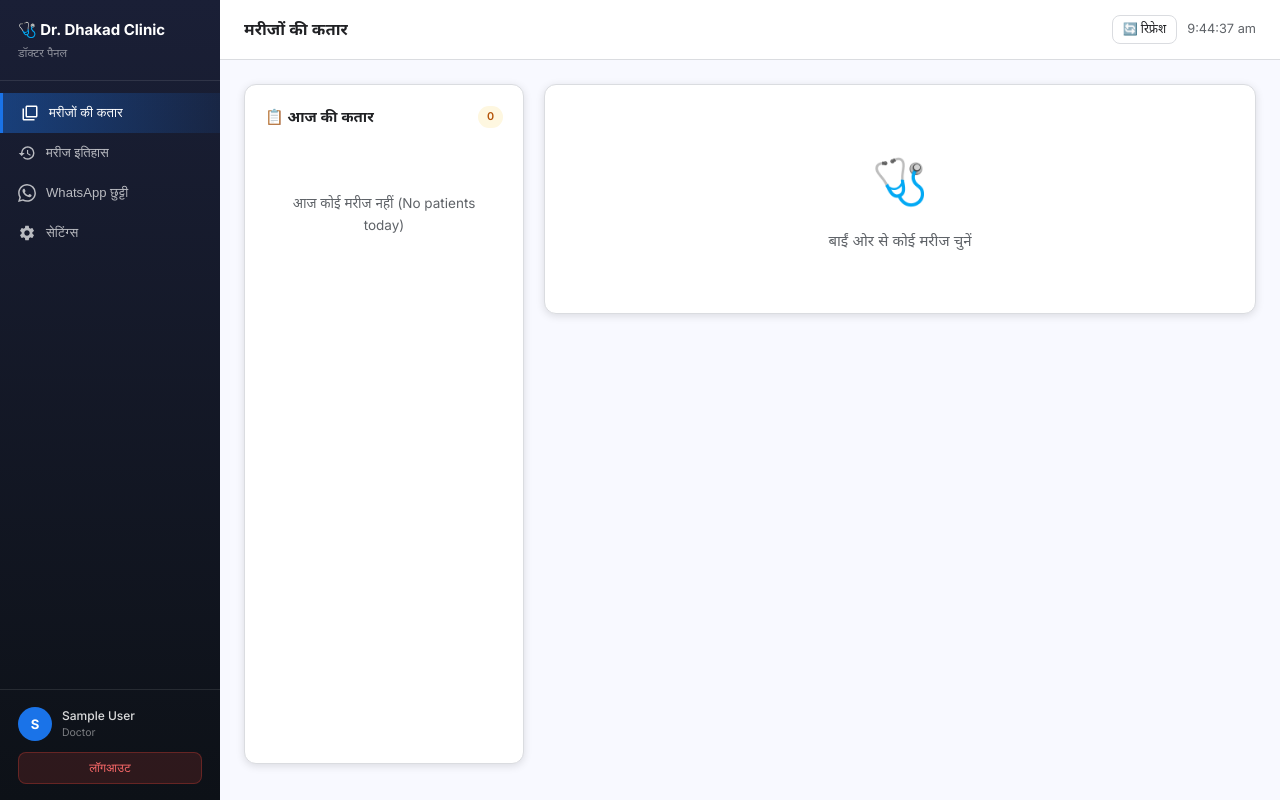
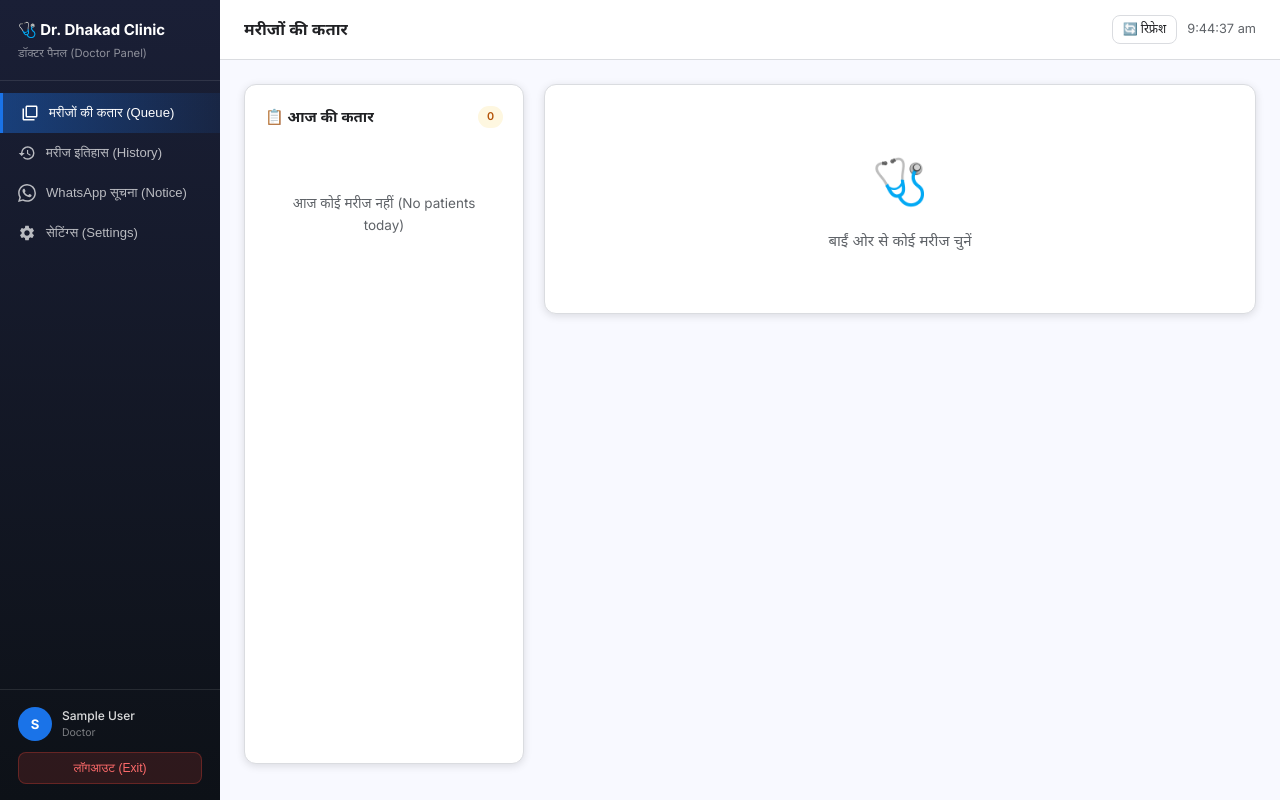
Before and after one commit to schoolus1/dr-dhakad-clinic, a Flask app: page /doctor in a window 1280 px wide. Run offline with Flask 3, Linux system fonts and the light colour scheme; the visitor is signed in with stand-in values (Sample User, id 1); data comes from the database, SQL or seed files in the repository; data that the repository does not hold is empty.

Commit message:
Update doctor sidebar labels to bilingual

```diff
--- a/templates/doctor.html
+++ b/templates/doctor.html
@@ -18,24 +18,24 @@
   <aside class="sidebar" id="sidebar">
     <div class="sidebar-logo">
       <h2>🩺 Dr. Dhakad Clinic</h2>
-      <span>डॉक्टर पैनल</span>
+      <span>डॉक्टर पैनल (Doctor Panel)</span>
     </div>
     <nav class="sidebar-nav">
       <button class="nav-item active" onclick="showSection('queue')" id="nav-queue">
         <svg viewBox="0 0 24 24" fill="currentColor"><path d="M4 6H2v14c0 1.1.9 2 2 2h14v-2H4V6zm16-4H8c-1.1 0-2 .9-2 2v12c0 1.1.9 2 2 2h12c1.1 0 2-.9 2-2V4c0-1.1-.9-2-2-2zm0 14H8V4h12v12z"/></svg>
-        मरीजों की कतार
+        मरीजों की कतार (Queue)
       </button>
       <button class="nav-item" onclick="showSection('history')" id="nav-history">
         <svg viewBox="0 0 24 24" fill="currentColor"><path d="M13 3a9 9 0 0 0-9 9H1l3.89 3.89.07.14L9 12H6c0-3.87 3.13-7 7-7s7 3.13 7 7-3.13 7-7 7c-1.93 0-3.68-.79-4.94-2.06l-1.42 1.42A8.954 8.954 0 0 0 13 21a9 9 0 0 0 0-18zm-1 5v5l4.28 2.54.72-1.21-3.5-2.08V8H12z"/></svg>
-        मरीज इतिहास
+        मरीज इतिहास (History)
       </button>
       <button class="nav-item" onclick="showSection('whatsapp')" id="nav-whatsapp">
         <svg viewBox="0 0 24 24" fill="currentColor"><path d="M17.472 14.382c-.297-.149-1.758-.867-2.03-.967-.273-.099-.471-.148-.67.15-.197.297-.767.966-.94 1.164-.173.199-.347.223-.644.075-.297-.15-1.255-.463-2.39-1.475-.883-.788-1.48-1.761-1.653-2.059-.173-.297-.018-.458.13-.606.134-.133.298-.347.446-.52.149-.174.198-.298.298-.497.099-.198.05-.371-.025-.52-.075-.149-.669-1.612-.916-2.207-.242-.579-.487-.5-.669-.51-.173-.008-.371-.01-.57-.01-.198 0-.52.074-.792.372-.272.297-1.04 1.016-1.04 2.479 0 1.462 1.065 2.875 1.213 3.074.149.198 2.096 3.2 5.077 4.487.709.306 1.262.489 1.694.625.712.227 1.36.195 1.871.118.571-.085 1.758-.719 2.006-1.413.248-.694.248-1.289.173-1.413-.074-.124-.272-.198-.57-.347m-5.421 7.403h-.004a9.87 9.87 0 01-5.031-1.378l-.361-.214-3.741.982.998-3.648-.235-.374a9.86 9.86 0 01-1.51-5.26c.001-5.45 4.436-9.884 9.888-9.884 2.64 0 5.122 1.03 6.988 2.898a9.825 9.825 0 012.893 6.994c-.003 5.45-4.437 9.884-9.885 9.884m8.413-18.297A11.815 11.815 0 0012.05 0C5.495 0 .16 5.335.157 11.892c0 2.096.547 4.142 1.588 5.945L.057 24l6.305-1.654a11.882 11.882 0 005.683 1.448h.005c6.554 0 11.890-5.335 11.893-11.893a11.821 11.821 0 00-3.48-8.413z"/></svg>
-        WhatsApp छुट्टी
+        WhatsApp सूचना (Notice)
       </button>
       <button class="nav-item" onclick="showSection('settings')" id="nav-settings">
         <svg viewBox="0 0 24 24" fill="currentColor"><path d="M19.14,12.94c0.04-0.3,0.06-0.61,0.06-0.94c0-0.32-0.02-0.64-0.07-0.94l2.03-1.58c0.18-0.14,0.23-0.41,0.12-0.61 l-1.92-3.32c-0.12-0.22-0.37-0.29-0.59-0.22l-2.39,0.96c-0.5-0.38-1.03-0.7-1.62-0.94L14.4,2.81c-0.04-0.24-0.24-0.41-0.48-0.41 h-3.84c-0.24,0-0.43,0.17-0.47,0.41L9.25,5.35C8.66,5.59,8.12,5.92,7.63,6.29L5.24,5.33c-0.22-0.08-0.47,0-0.59,0.22L2.74,8.87 C2.62,9.08,2.66,9.34,2.86,9.48l2.03,1.58C4.84,11.36,4.8,11.69,4.8,12s0.02,0.64,0.07,0.94l-2.03,1.58 c-0.18,0.14-0.23,0.41-0.12,0.61l1.92,3.32c0.12,0.22,0.37,0.29,0.59,0.22l2.39-0.96c0.5,0.38,1.03,0.7,1.62,0.94l0.36,2.54 c0.05,0.24,0.24,0.41,0.48,0.41h3.84c0.24,0,0.44-0.17,0.47-0.41l0.36-2.54c0.59-0.24,1.13-0.56,1.62-0.94l2.39,0.96 c0.22,0.08,0.47,0,0.59-0.22l1.92-3.32c0.12-0.22,0.07-0.47-0.12-0.61L19.14,12.94z M12,15.6c-1.98,0-3.6-1.62-3.6-3.6 s1.62-3.6,3.6-3.6s3.6,1.62,3.6,3.6S13.98,15.6,12,15.6z"/></svg>
-        सेटिंग्स
+        सेटिंग्स (Settings)
       </button>
     </nav>
     <div class="sidebar-footer">
@@ -46,7 +46,7 @@
           <div class="user-role">Doctor</div>
         </div>
       </div>
-      <button class="btn-logout" onclick="window.location='/logout'">लॉगआउट</button>
+      <button class="btn-logout" onclick="window.location='/logout'">लॉगआउट (Exit)</button>
     </div>
   </aside>
 
```
